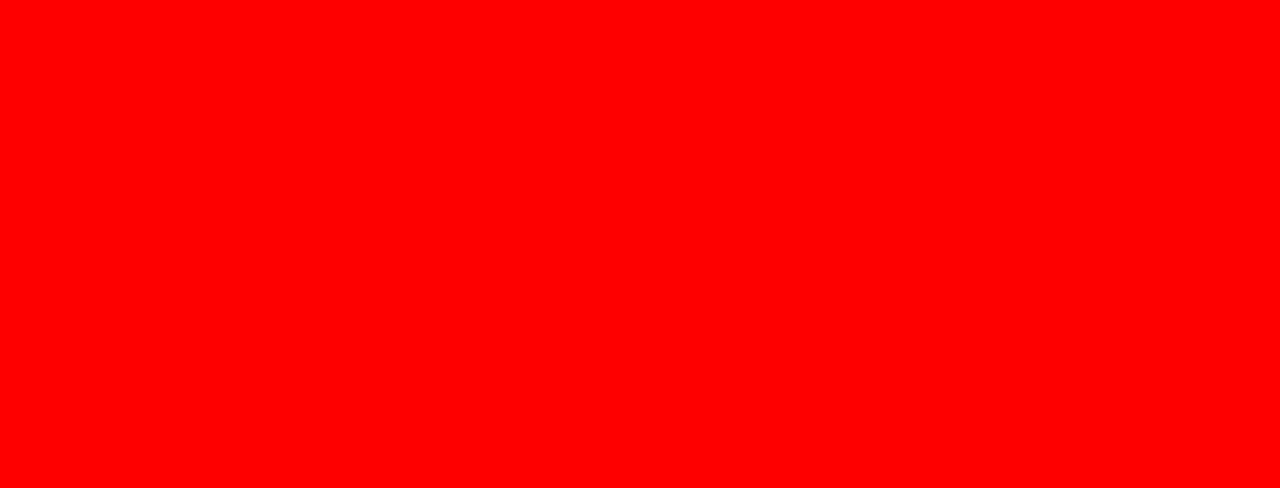
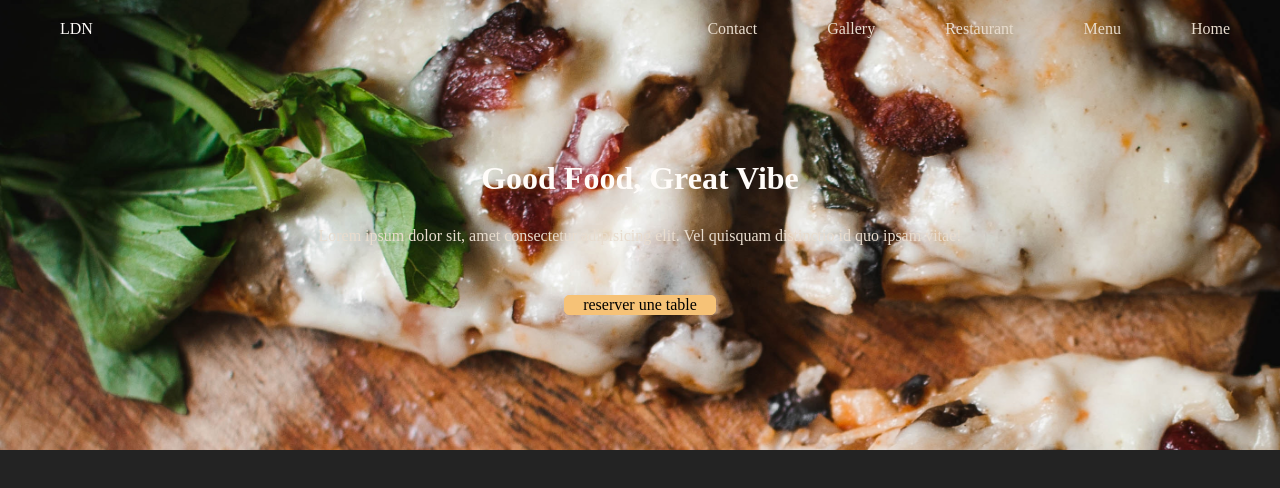
Before and after one commit to jms-js/restaurant, a plain HTML site: page index.html in a window 1280 px wide. Drawn offline with Linux system fonts and the light colour scheme.

Commit message:
fin du header

```diff
--- a/index.html
+++ b/index.html
@@ -1,15 +1,33 @@
 <!DOCTYPE html>
-<html lang="en">
+<html lang="fr">
   <head>
     <meta charset="UTF-8" />
     <meta http-equiv="X-UA-Compatible" content="IE=edge" />
     <meta name="viewport" content="width=device-width, initial-scale=1.0" />
-    <link rel="stylesheet" href="style.css">
+    <link rel="stylesheet" href="style.css" />
     <title>les Delices de Nidel</title>
-
   </head>
   <body>
     <!-- header -->
+    <header>
+      <ul>
+        <li class="logo">LDN</li>
+        <li><a href="#">Home</a></li>
+        <li><a href="#">Menu</a></li>
+        <li><a href="#">Restaurant</a></li>
+        <li><a href="#">Gallery</a></li>
+        <li><a href="#">Contact</a></li>
+      </ul>
+
+      <div class="prin">
+        <h1>Good Food, Great Vibe</h1>
+        <p>
+          Lorem ipsum dolor sit, amet consectetur adipisicing elit. Vel quisquam
+          distinctio id quo ipsam vitae!
+        </p>
+        <div class="btn">reserver une table</div>
+      </div>
+    </header>
 
     <!-- notre histoire -->
 
--- a/style.css
+++ b/style.css
@@ -1,3 +1,50 @@
-body {
-    background-color: red;
+* {
+  text-decoration: none;
+  list-style: none;
+  margin: 0;
 }
+body{
+  background-color: #232323;
+}
+header{
+    height: 450px;
+    width: auto;
+    background: url("./pexels-ana-madeleine-uribe-2762942.jpg")no-repeat 25% 25%;
+    color:#fffcf9;
+    background-size:cover;
+
+}
+a{
+    color:#e8dcce;
+}
+a:hover{
+    color:#f6c277
+}
+
+li {
+  float: right;
+  margin: 20px 50px 0 20px ;
+}
+.logo {
+  float: left;
+}
+
+.prin {
+  padding-top: 80px;
+  text-align:center;
+}
+.btn{
+    margin: 50px auto;
+    height:auto;
+    width:150px;
+    border:1px #f6c277 solid;
+    background-color: #f6c277;
+    color: #000;
+    border-radius: 5px;
+}
+h1{
+  margin: 80px auto 30px auto;
+}
+.prin p{
+  color:#e8dcce;
+}
```
Also changed, not shown: pexels-ana-madeleine-uribe-2762942.jpg (added).
